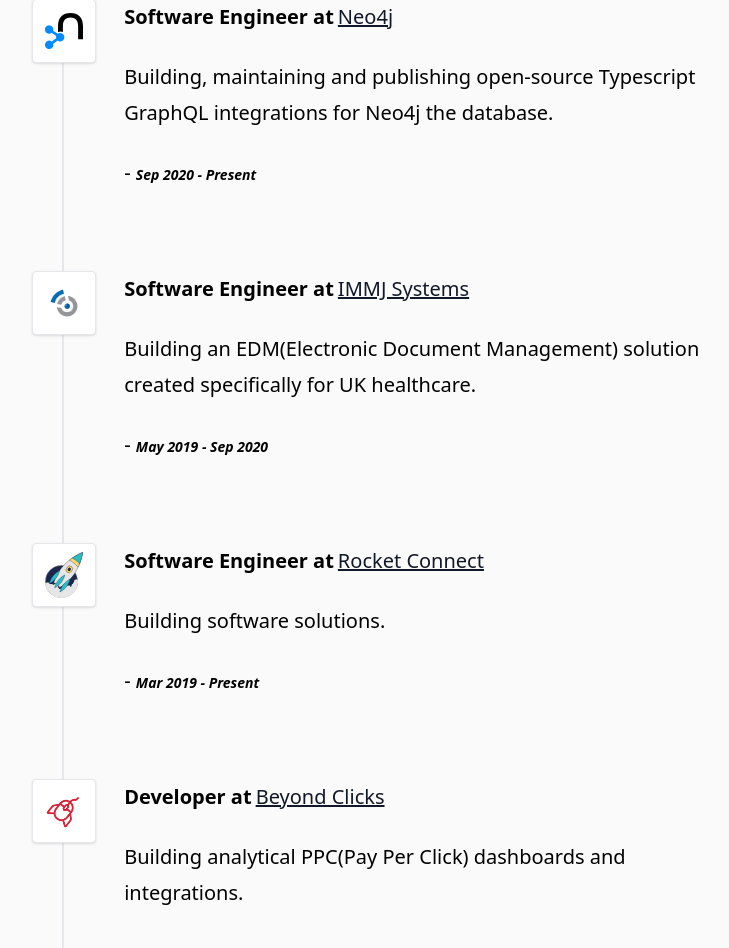
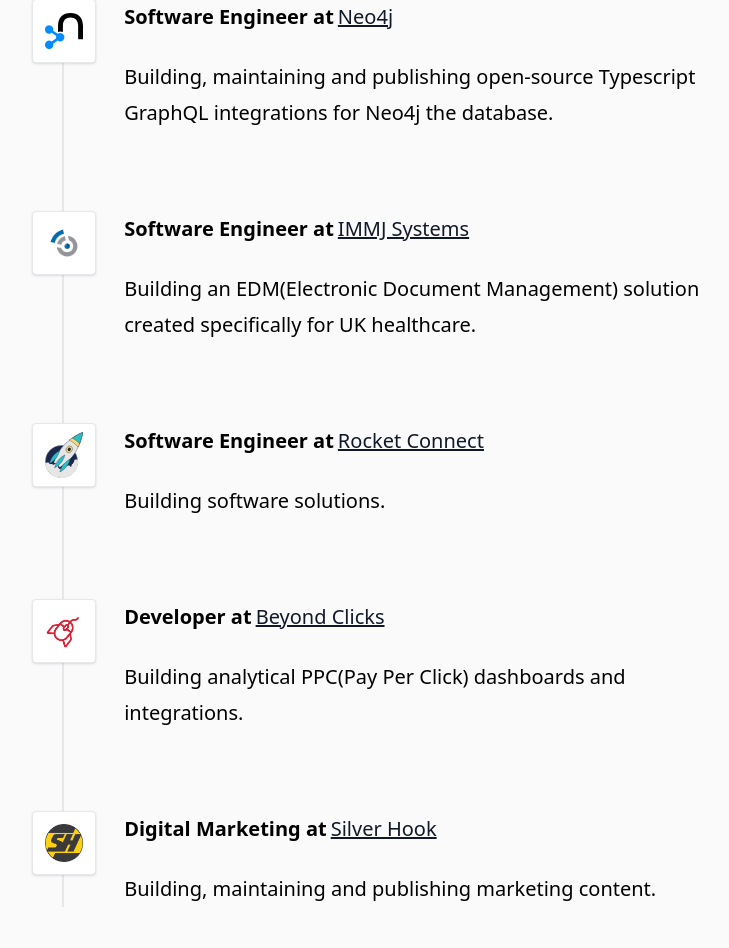
Before and after one commit to danstarns/website, a React app in the folder client/: page / in a window 1280 px wide. Shown: the part 2699-3647 px from the top of the page, without its empty margins (238-967 px from the left). Built offline with nearby package versions, Linux system fonts and the light colour scheme; no server answers.

Commit message:
refactor: remove toFrom

```diff
--- a/client/src/api/get-experiences.ts
+++ b/client/src/api/get-experiences.ts
@@ -12,7 +12,6 @@
 export interface Experience {
   title: string;
   organization: { name: string; website: string };
-  toFrom: string;
   description: string;
   image: any;
 }
@@ -24,7 +23,6 @@
       name: "Neo4j",
       website: "https://neo4j.com",
     },
-    toFrom: "Sep 2020 - Present",
     description: `
       Building, maintaining and publishing open-source Typescript GraphQL integrations for Neo4j the database.
     `,
@@ -36,7 +34,6 @@
       name: "IMMJ Systems",
       website: "https://immjsystems.com/",
     },
-    toFrom: "May 2019 - Sep 2020",
     description: `
       Building an EDM(Electronic Document Management) solution created specifically for UK healthcare.
     `,
@@ -48,7 +45,6 @@
       name: "Rocket Connect",
       website: "https://rocketconnect.co.uk",
     },
-    toFrom: "Mar 2019 - Present",
     description: `
       Building software solutions.
     `,
@@ -60,7 +56,6 @@
       name: "Beyond Clicks",
       website: "https://www.beyondclicks.co.uk/",
     },
-    toFrom: "Aug 2018 - Mar 2019",
     description: `
       Building analytical PPC(Pay Per Click) dashboards and integrations.
     `,
@@ -72,7 +67,6 @@
       name: "Silver Hook",
       website: "https://silverhook.co.uk/",
     },
-    toFrom: "Jan 2018 - Jul 2018",
     description: `
       Building, maintaining and publishing marketing content.
     `,
--- a/client/src/components/Experience.tsx
+++ b/client/src/components/Experience.tsx
@@ -59,12 +59,6 @@
                   </a>
                 </p>
                 <p>{experience.description}</p>
-                <p>
-                  <span>- </span>
-                  <time className="text-sm italic font-bold">
-                    {experience.toFrom}
-                  </time>
-                </p>
               </li>
             );
           })}
```
